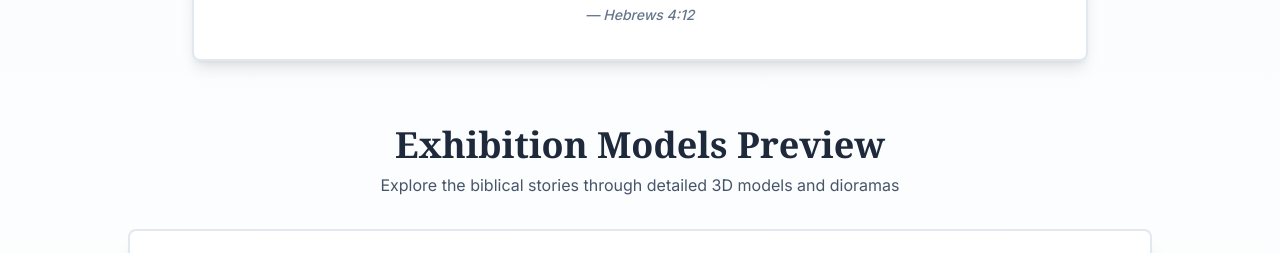
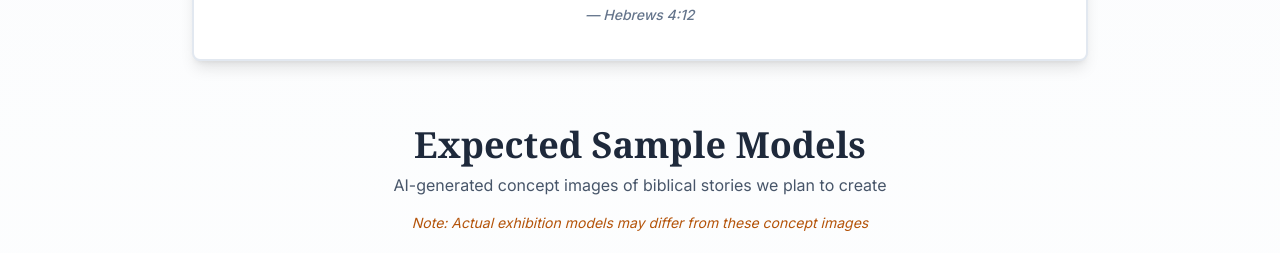
Before and after one commit to jayaprithaJ/BibleExhibitionRegistration, a Next.js app: page / in a window 1280 px wide. Shown: the part 940-1193 px from the top of the page. Built offline with nearby package versions, Linux system fonts and the light colour scheme; grey boxes are pictures that could not be loaded.

Commit message:
Added gallery

```diff
--- a/app/page.tsx
+++ b/app/page.tsx
@@ -144,10 +144,13 @@ export default function Home() {
         {/* Exhibition Models Gallery */}
         <div className="max-w-5xl mx-auto mb-16">
           <h2 className="text-3xl md:text-4xl font-serif font-bold text-center text-slate-800 mb-2">
-            Exhibition Models Preview
+            Expected Sample Models
           </h2>
-          <p className="text-center text-slate-600 mb-8">
-            Explore the biblical stories through detailed 3D models and dioramas
+          <p className="text-center text-slate-600 mb-4">
+            AI-generated concept images of biblical stories we plan to create
+          </p>
+          <p className="text-center text-amber-700 text-sm mb-8 italic">
+            Note: Actual exhibition models may differ from these concept images
           </p>
           <div className="bg-white rounded-lg p-6 shadow-xl border-2 border-slate-200">
             <div className="relative aspect-video bg-slate-100 rounded-lg overflow-hidden mb-4">
```
